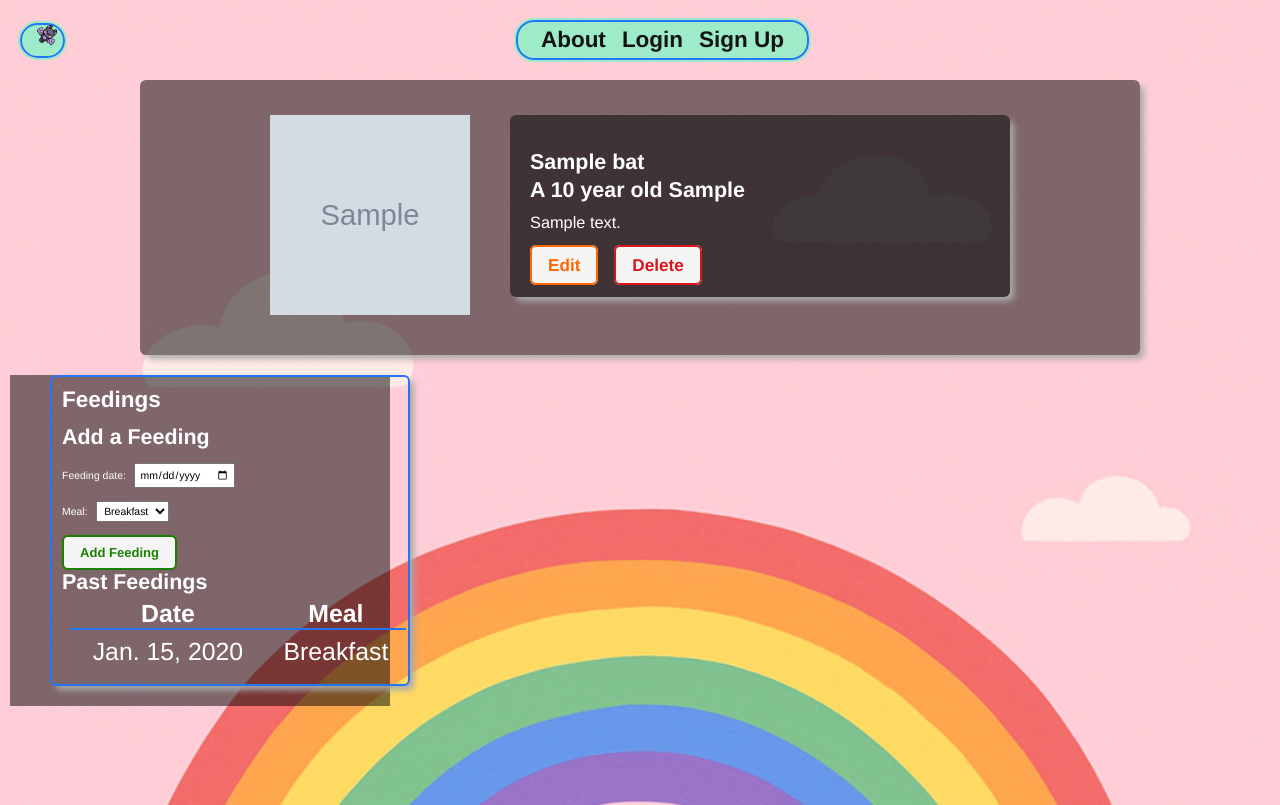
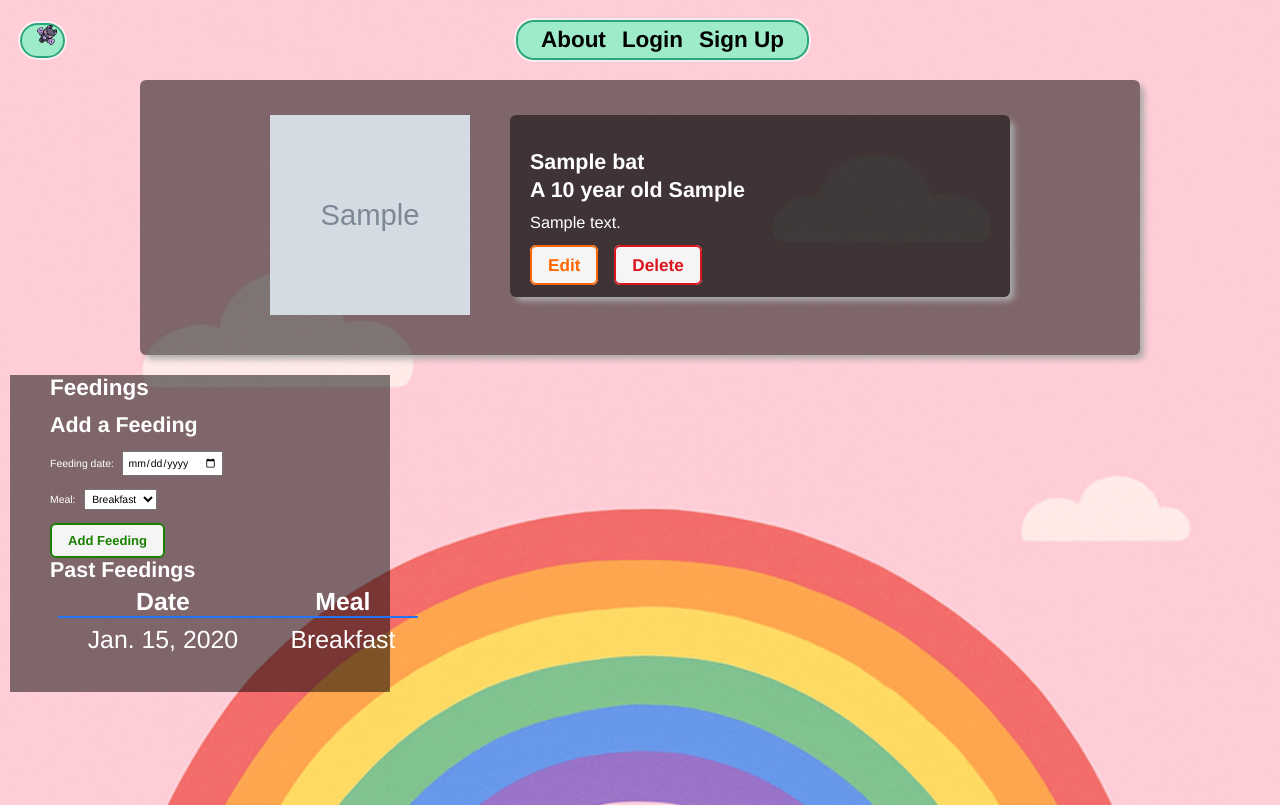
Before and after one commit to morgantstewart/bat-vat, a Django app: page /bats/1/ in a window 1280 px wide. Run offline with Django 4.2, Linux system fonts and the light colour scheme; tables that the repository leaves empty hold one stand-in row (values such as "Sample post"); grey boxes marked "Sample" are stand-in pictures; some web fonts are replaced.

Commit message:
adjusted more CSS

```diff
--- a/batvat/static/css/base.css
+++ b/batvat/static/css/base.css
@@ -49,7 +49,7 @@ html {
     background-attachment: fixed;
     --nav-bg: rgba(104, 197, 248, 0.7);
     --nav-bg-ff: rgba(104, 197, 248, 0.9);
-    --borders: rgb(36, 116, 248) solid 2px;
+    --borders: rgb(39, 167, 124) solid 2px;
     --text-color: rgb(17, 20, 17);
     --link-hover-color: rgb(16, 56, 158);
     --button-bg: rgb(245, 245, 245);
@@ -95,7 +95,7 @@ html {
 
   nav a {
     text-decoration: none;
-    color: var(--text-color);
+    color: black;
     font-weight: 600;
     font-size: 1.5rem;
     font-family: 'Bagel Fat One', Helvetica;
@@ -267,6 +267,7 @@ html {
       background: var(--nav-bg-ff);
       border: var(--borders);
       border-radius: 18px;
+      font-color: rgb(33, 246, 186);
     }
 
     nav {
@@ -280,7 +281,7 @@ html {
       height: 35px;
       transparency: 0.6;
       outline: var(--borders);
-      outline-color:rgba(92, 255, 190, 0.6);
+      outline-color:rgb(53, 226, 157);
       -webkit-backdrop-filter: blur(3px);
       backdrop-filter: blur(3px);
     }
@@ -295,7 +296,7 @@ html {
       .header-logo-container {
         background: rgba(92, 255, 190, 0.6);
         outline: var(--borders);
-        outline-color:rgba(92, 255, 190, 0.6);
+        outline-color:rgba(255, 255, 255, 0.6);
         -webkit-backdrop-filter: blur(3px);
         backdrop-filter: blur(3px);
       }
--- a/batvat/static/css/bats/bat-detail.css
+++ b/batvat/static/css/bats/bat-detail.css
@@ -51,9 +51,10 @@
     display: flex;
     flex-direction: column;
     padding-bottom: 20px;
-
-       background: rgba(0, 0, 0, 0.5);
-      max-width: 380px;
+    align-items: flex-end;
+    background: rgba(0, 0, 0, 0.5);
+    max-width: 380px;
+    align-self: flex-end;
   }
 
   .subsection-title {
@@ -118,21 +119,22 @@
   }
 
   .bat-details p {
-    font-size: ;
+    font-size: var(--font-reg);
     margin: 5px 0;
   }
 
   .feedings-toy-container > section {
-    width: 50%;
+    width: 80%;
     min-width: 360px;
-    border: var(--borders);
-    border-radius: var(--card-border-radius);
-    padding: 10px;
-    box-shadow: var(--card-box-shadow);
+    /* border: var(--borders); */
+    /* border-radius: var(--card-border-radius); */
+    /* padding: 10px; */
+    /* box-shadow: var(--card-box-shadow); */
     display: flex;
     flex-direction: column;
     justify-content: center;
-    margin-bottom: 20px;
+    margin-bottom: 10%;
+    align-self: flex-end;
     /* background: rgba(0, 0, 0, 0.5);
     border-radius: var(--card-border-radius);
     box-shadow: var(--card-box-shadow); */
@@ -160,6 +162,23 @@
     font-size: var(--font-xl);
     margin: 0px;
     color: white;
+  }
+
+  .feedings form,
+  .feedings table,
+  .feedings label,
+  .feedings input,
+  .feedings select,
+  .feedings button,
+  .feedings td,
+  .feedings th,
+  .feedings p {
+    font-family: Helvetica, Arial, sans-serif !important;
+  }
+
+  .feedings td,
+  .feedings th {
+    font-size: 0.8em;
   }
 
   .subsection-content p,
@@ -192,9 +211,6 @@
     border-bottom: rgb(36, 116, 248) solid 2px;
   }
 
-  .feedings tr:nth-child(even) {
-    background-color: #f3f3fd;
-  }
 
   .toy-container p {
     margin: 12px 0;
@@ -254,13 +270,14 @@
     }
 
     .feedings-toy-container > section {
-      width: 15%;
+      width: 45%;
+      align-self: flex-end;
     }
   }
 
   @media only screen and (min-width: 1024px) {
     .feedings-toy-container {
       padding: 0 40px;
-      align-content: left;
+      align-content: flex-end;
     }
   }
--- a/batvat/templates/home.html
+++ b/batvat/templates/home.html
@@ -12,8 +12,9 @@
   <div class="bat-container">
 
     <img
-      src="{% static 'css/images/batvatlogo.png' %}"
+      src="{% static 'css/images/batlogotransparent.png' %}"
       alt="The Bat Vat Logo"
+      img style="width: 400px; height: 400px;"
     />
   </div>
 </section>
```
Also changed, not shown: batvat/static/css/images/batlogotransparent.png (added).
